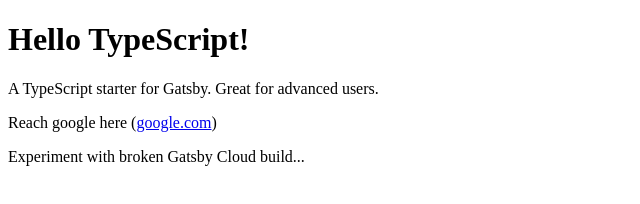
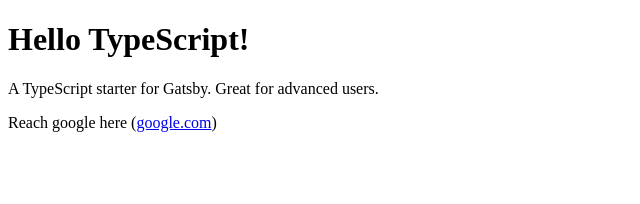
Before and after one commit to boutchitos/ah-tg-gatsby, a Gatsby site: page / in a window 1280 px wide. Shown: the whole page, without its empty margins (0-640 px from the left). Built offline with nearby package versions, Linux system fonts and the light colour scheme; Gatsby itself is replaced by a stand-in of ours.

```diff
--- a/src/pages/index.tsx
+++ b/src/pages/index.tsx
@@ -8,7 +8,6 @@
       <p>
         Reach google here (<a href="https://google.com">google.com</a>)
       </p>
-      <p>Experiment with broken Gatsby Cloud build...</p>
     </main>
   );
 }
```
